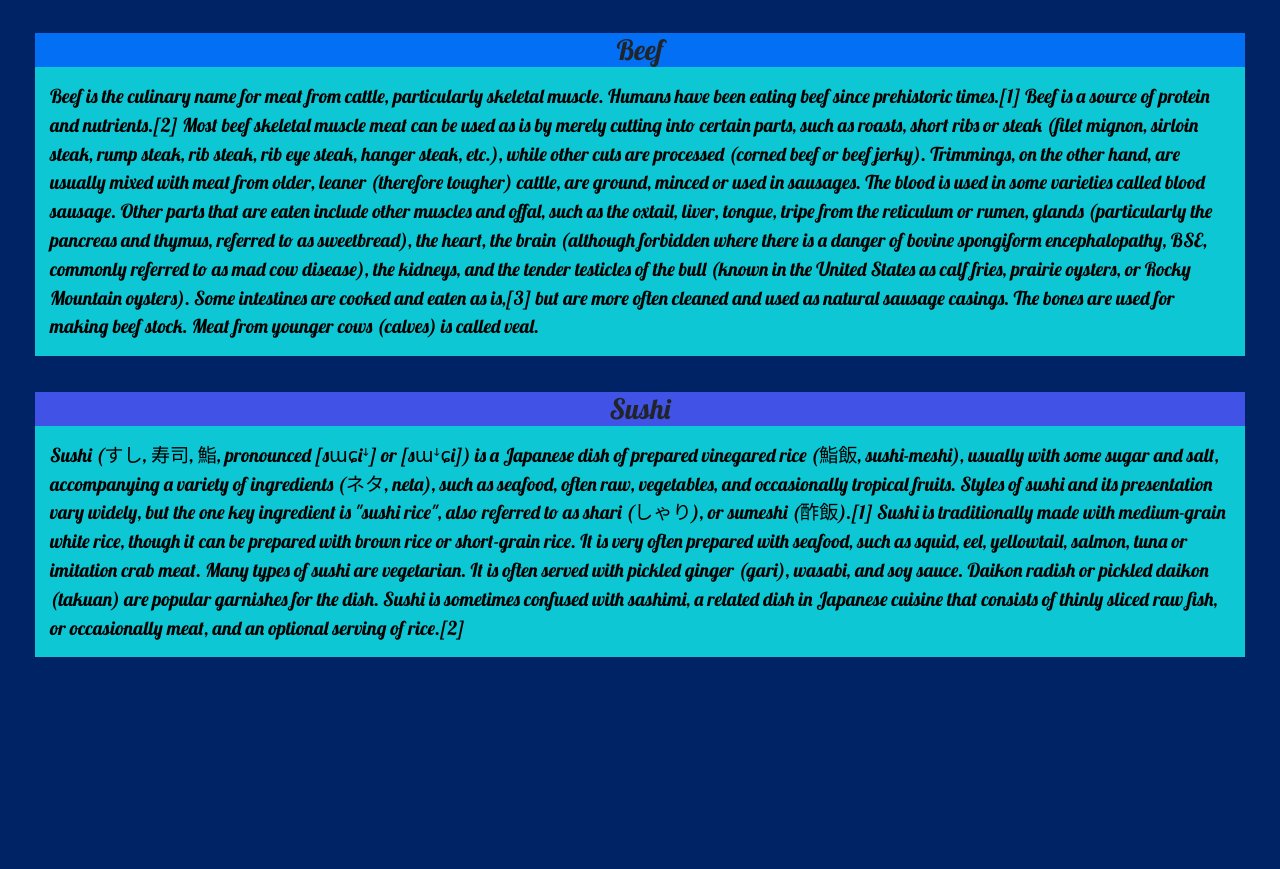
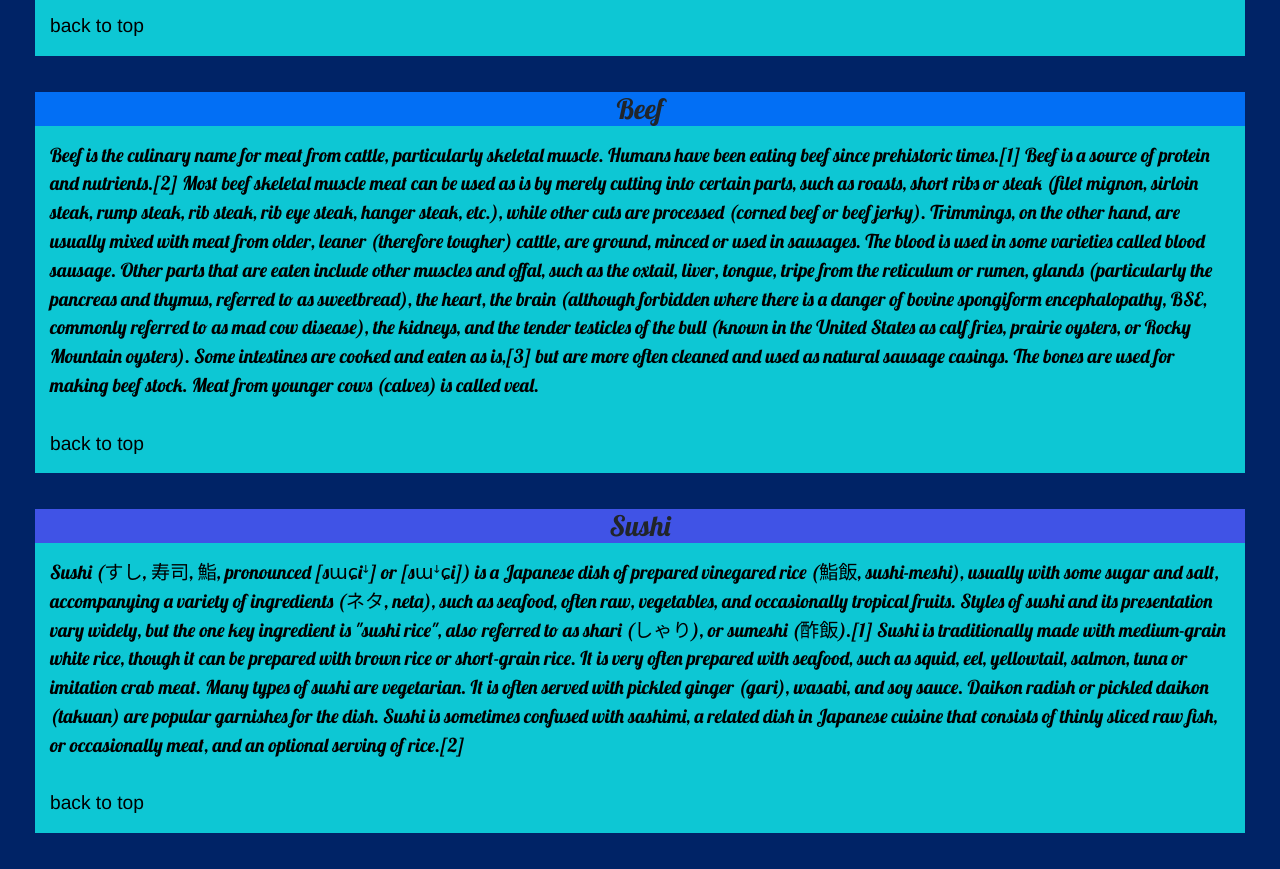
Before and after one commit to apoorvapim/coursera-test, a plain HTML site: page module3-sol/index.html in a window 1280 px wide. Shown: the part 488-1357 px from the top of the page. Before the commit the page ends 1181 px from the top, so only its background shows below. Drawn offline with Linux system fonts and the light colour scheme.

Commit message:
Fianl commit

```diff
--- a/module3-sol/index.html
+++ b/module3-sol/index.html
@@ -27,7 +27,7 @@
         <div class="navbar-header">
 
 
-          <div class="navbar-brand pull-left">
+          <div id = "top"class="navbar-brand pull-left">
             <a href="index.html"><h1>Food LLC</h1></a>
 
           </div>
@@ -70,13 +70,15 @@
         <h3 id="chick">Chicken</h3>
         <p>The chicken (Gallus gallus domesticus) is a type of domesticated fowl, a subspecies of the red junglefowl (Gallus gallus). Chickens are one of the most common and widespread domestic animals, with a total population of 23.7 billion as of 2018.[1] up from more than 19 billion in 2011.[2] There are more chickens in the world than any other bird or domesticated fowl.[2] Humans keep chickens primarily as a source of food (consuming both their meat and eggs) and, less commonly, as pets. Originally raised for cockfighting or for special ceremonies, chickens were not kept for food until the Hellenistic period (4th–2nd centuries BC).[3][4]
 
-Genetic studies have pointed to multiple maternal origins in South Asia, Southeast Asia, and East Asia,[5] but with the clade found in the Americas, Europe, the Middle East and Africa originating in the Indian subcontinent. From ancient India, the domesticated chicken spread to Lydia in western Asia Minor, and to Greece by the 5th century BC.[6] Fowl had been known in Egypt since the mid-15th century BC, with the "bird that gives birth every day" having come to Egypt from the land between Syria and Shinar, Babylonia, according to the annals of Thutmose III.[7][8][9]</p>
+Genetic studies have pointed to multiple maternal origins in South Asia, Southeast Asia, and East Asia,[5] but with the clade found in the Americas, Europe, the Middle East and Africa originating in the Indian subcontinent. From ancient India, the domesticated chicken spread to Lydia in western Asia Minor, and to Greece by the 5th century BC.[6] Fowl had been known in Egypt since the mid-15th century BC, with the "bird that gives birth every day" having come to Egypt from the land between Syria and Shinar, Babylonia, according to the annals of Thutmose III.[7][8][9] <br><br><a href="#top" style="color:black;font-family:Helvetica">     back to top</a></p>
+
       </div>
       <div class="col-md-12 col-sm-12 col-xs-12">
         <h3 id="beef">Beef</h3>
         <p>Beef is the culinary name for meat from cattle, particularly skeletal muscle. Humans have been eating beef since prehistoric times.[1] Beef is a source of protein and nutrients.[2]
 
-Most beef skeletal muscle meat can be used as is by merely cutting into certain parts, such as roasts, short ribs or steak (filet mignon, sirloin steak, rump steak, rib steak, rib eye steak, hanger steak, etc.), while other cuts are processed (corned beef or beef jerky). Trimmings, on the other hand, are usually mixed with meat from older, leaner (therefore tougher) cattle, are ground, minced or used in sausages. The blood is used in some varieties called blood sausage. Other parts that are eaten include other muscles and offal, such as the oxtail, liver, tongue, tripe from the reticulum or rumen, glands (particularly the pancreas and thymus, referred to as sweetbread), the heart, the brain (although forbidden where there is a danger of bovine spongiform encephalopathy, BSE, commonly referred to as mad cow disease), the kidneys, and the tender testicles of the bull (known in the United States as calf fries, prairie oysters, or Rocky Mountain oysters). Some intestines are cooked and eaten as is,[3] but are more often cleaned and used as natural sausage casings. The bones are used for making beef stock. Meat from younger cows (calves) is called veal.</p>
+Most beef skeletal muscle meat can be used as is by merely cutting into certain parts, such as roasts, short ribs or steak (filet mignon, sirloin steak, rump steak, rib steak, rib eye steak, hanger steak, etc.), while other cuts are processed (corned beef or beef jerky). Trimmings, on the other hand, are usually mixed with meat from older, leaner (therefore tougher) cattle, are ground, minced or used in sausages. The blood is used in some varieties called blood sausage. Other parts that are eaten include other muscles and offal, such as the oxtail, liver, tongue, tripe from the reticulum or rumen, glands (particularly the pancreas and thymus, referred to as sweetbread), the heart, the brain (although forbidden where there is a danger of bovine spongiform encephalopathy, BSE, commonly referred to as mad cow disease), the kidneys, and the tender testicles of the bull (known in the United States as calf fries, prairie oysters, or Rocky Mountain oysters). Some intestines are cooked and eaten as is,[3] but are more often cleaned and used as natural sausage casings. The bones are used for making beef stock. Meat from younger cows (calves) is called veal.<br><br><a href="#top" style="color:black;font-family:Helvetica">     back to top</a></p>
+
       </div>
       <div class="col-md-12 col-sm-12 col-xs-12">
         <h3 id="sushi">Sushi</h3>
@@ -84,7 +86,8 @@ Most beef skeletal muscle meat can be used as is by merely cutting into certain
 
 Sushi is traditionally made with medium-grain white rice, though it can be prepared with brown rice or short-grain rice. It is very often prepared with seafood, such as squid, eel, yellowtail, salmon, tuna or imitation crab meat. Many types of sushi are vegetarian. It is often served with pickled ginger (gari), wasabi, and soy sauce. Daikon radish or pickled daikon (takuan) are popular garnishes for the dish.
 
-Sushi is sometimes confused with sashimi, a related dish in Japanese cuisine that consists of thinly sliced raw fish, or occasionally meat, and an optional serving of rice.[2]</p>
+Sushi is sometimes confused with sashimi, a related dish in Japanese cuisine that consists of thinly sliced raw fish, or occasionally meat, and an optional serving of rice.[2]<br><br><a href="#top" style="color:black;font-family:Helvetica">     back to top</a></p>
+
       </div>
     </div><!-----End of row--------->
   </div><!-----End of Content----->
```
Also changed, not shown: 1 other file.
